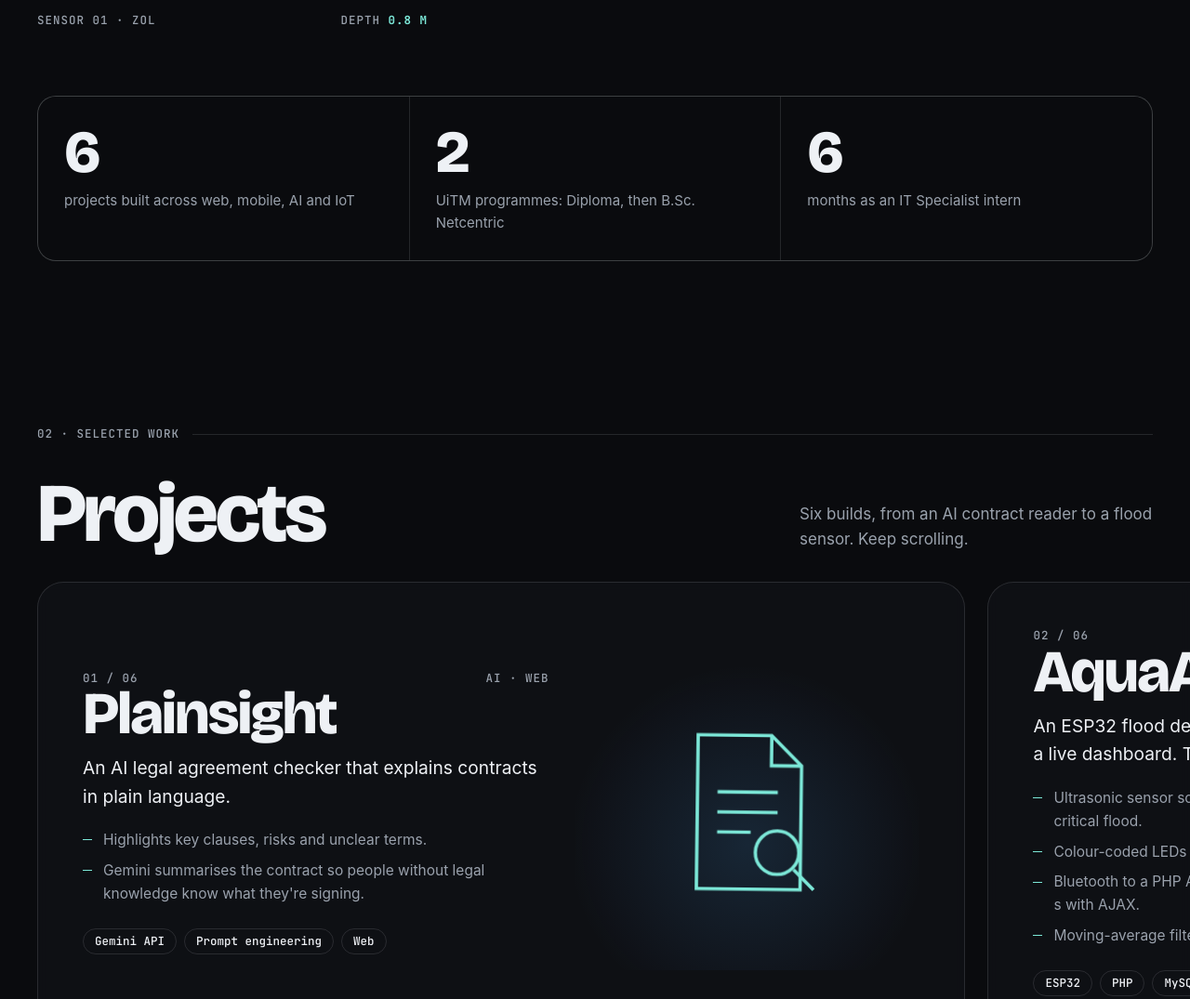
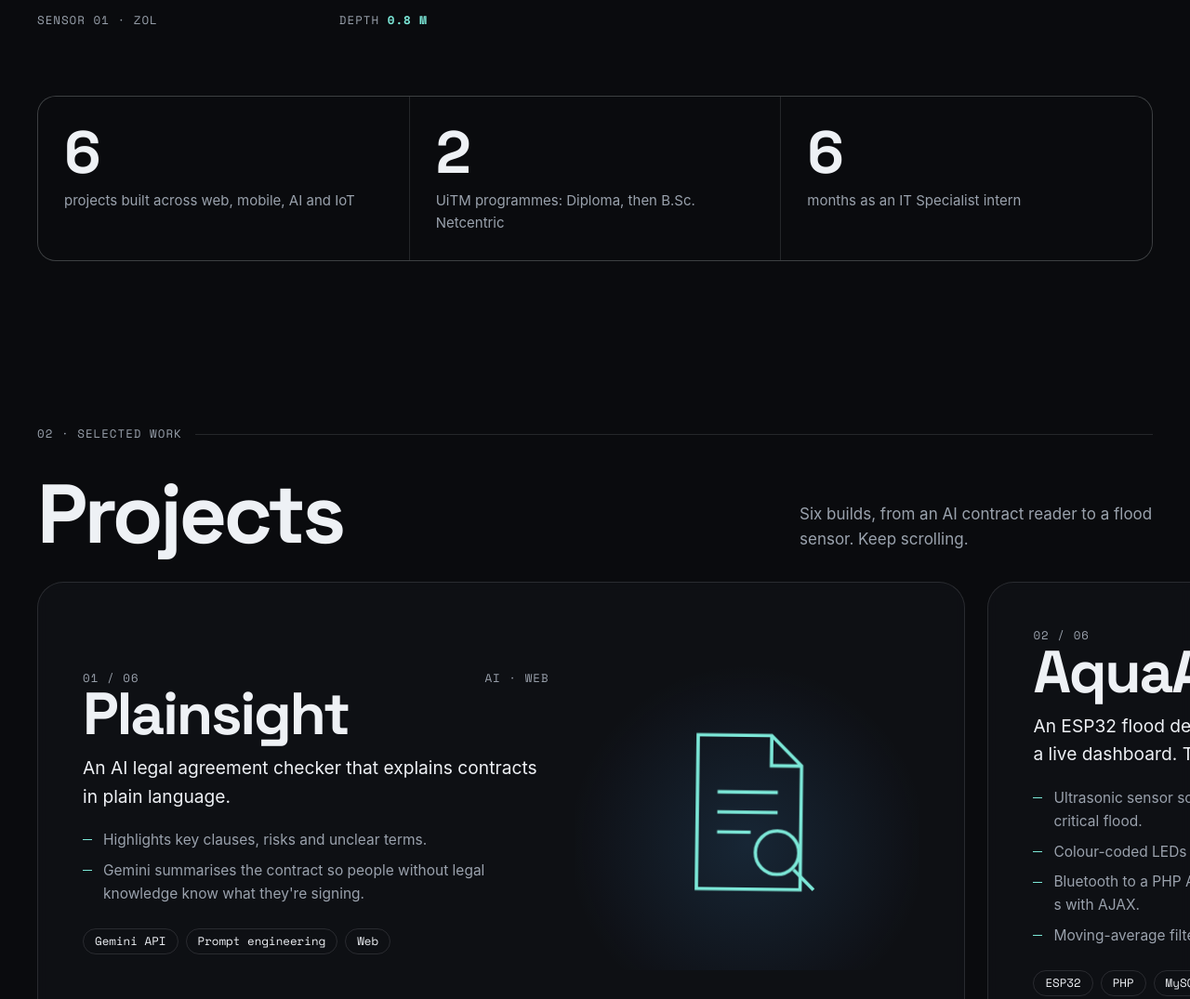
Before and after one commit to ZolfahmizalKhairudin/ZolfahmizalKhairudin.github.io, a plain HTML site: page index.html in a window 1280 px wide. Shown: the part 1567-2642 px from the top of the page at 93% size. Drawn offline with nearby package versions, Linux system fonts and the light colour scheme.

Commit message:
Switch fonts to Space Grotesk and Space Mono
Co-Authored-By: Claude Opus 5.5 <noreply@anthropic.com>

```diff
--- a/index.html
+++ b/index.html
@@ -8,14 +8,14 @@
 <meta name="theme-color" content="#0a0b0e">
 <link rel="preconnect" href="https://fonts.googleapis.com">
 <link rel="preconnect" href="https://fonts.gstatic.com" crossorigin>
-<link href="https://fonts.googleapis.com/css2?family=Bricolage+Grotesque:opsz,wght@12..96,500;12..96,700;12..96,800&family=JetBrains+Mono:wght@500;700&display=swap" rel="stylesheet">
+<link href="https://fonts.googleapis.com/css2?family=Space+Grotesk:wght@500;600;700&family=Space+Mono:wght@400;700&display=swap" rel="stylesheet">
 <style>
   :root {
     --bg: #0a0b0e; --text: #eef1f5; --mute: #9aa2ad; --line: rgba(238,241,245,.12);
     --aqua: #7ce8d8; --blue: #4fb3ff; --amber: #ffc24b; --red: #ff6b6b;
     --lvl: var(--aqua);
-    --display: "Bricolage Grotesque", "Segoe UI", system-ui, sans-serif;
-    --mono: "JetBrains Mono", ui-monospace, Consolas, monospace;
+    --display: "Space Grotesk", "Segoe UI", system-ui, sans-serif;
+    --mono: "Space Mono", ui-monospace, Consolas, monospace;
     --body: -apple-system, BlinkMacSystemFont, "Inter", "Segoe UI", system-ui, sans-serif;
   }
   * { box-sizing: border-box; }
@@ -65,7 +65,7 @@
   .nav { position: fixed; inset: 0 0 auto; z-index: 30; }
   .nav::before { content: ""; position: absolute; inset: 0 0 -28px; background: linear-gradient(var(--bg) 45%, rgba(10,11,14,0)); pointer-events: none; }
   .nav .wrap { position: relative; display: flex; align-items: center; justify-content: space-between; height: 72px; }
-  .logo { font: 800 20px/1 var(--display); letter-spacing: -.02em; text-decoration: none; }
+  .logo { font: 700 20px/1 var(--display); letter-spacing: -.02em; text-decoration: none; }
   .logo span { color: var(--aqua); }
   .nav ul { display: flex; gap: 4px; margin: 0; padding: 4px; list-style: none; border: 1px solid var(--line); border-radius: 999px; background: rgba(10,11,14,.6); backdrop-filter: blur(10px); }
   .nav ul a { display: inline-flex; align-items: center; min-height: 40px; padding: 0 14px; border-radius: 999px; font-size: 14px; font-weight: 600; text-decoration: none; transition: background-color .2s, color .2s; }
@@ -77,7 +77,7 @@
   .hero { display: grid; align-content: end; min-height: 100svh; padding: 120px 0 72px; }
   .hero .mono { margin: 0 0 28px; }
   .hero .mono i { display: inline-block; width: 8px; height: 8px; margin-right: 10px; border-radius: 50%; background: var(--aqua); box-shadow: 0 0 0 4px rgba(124,232,216,.18); vertical-align: 1px; }
-  h1 { margin: 0; font: 800 clamp(56px, 12.5vw, 196px)/.86 var(--display); letter-spacing: -.045em; }
+  h1 { margin: 0; font: 700 clamp(56px, 12.5vw, 196px)/.86 var(--display); letter-spacing: -.045em; }
   h1 .soft { color: transparent; -webkit-text-stroke: 1.5px var(--text); }
   .line { display: block; overflow: hidden; padding-bottom: .04em; }
   .line > span { display: inline-block; }
@@ -95,7 +95,7 @@
   .sec { padding: clamp(56px, 7vw, 96px) 0; }
   .sec-label { display: flex; align-items: center; gap: 14px; margin: 0 0 36px; }
   .sec-label::after { content: ""; flex: 1; height: 1px; background: var(--line); }
-  h2 { margin: 0; font: 800 clamp(40px, 7vw, 104px)/.92 var(--display); letter-spacing: -.04em; }
+  h2 { margin: 0; font: 700 clamp(40px, 7vw, 104px)/.92 var(--display); letter-spacing: -.04em; }
 
   .about-text { max-width: 1040px; margin: 0; font: 700 clamp(24px, 2.9vw, 44px)/1.2 var(--display); letter-spacing: -.02em; }
   .about-text .word { display: inline-block; white-space: pre; }
@@ -122,7 +122,7 @@
   .ava { width: 28px; height: 28px; margin-right: 10px; border-radius: 50%; object-fit: cover; object-position: 50% 12%; vertical-align: middle; border: 1px solid var(--line); }
   .stats { display: grid; grid-template-columns: repeat(3, 1fr); gap: 1px; margin-top: 72px; border: 1px solid var(--line); border-radius: 20px; overflow: hidden; background: var(--line); }
   .stat { padding: 28px; background: var(--bg); }
-  .stat b { display: block; font: 800 clamp(40px, 5vw, 64px)/1 var(--display); letter-spacing: -.03em; }
+  .stat b { display: block; font: 700 clamp(40px, 5vw, 64px)/1 var(--display); letter-spacing: -.03em; }
   .stat span { display: block; margin-top: 8px; color: var(--mute); font-size: 15px; }
   @media (max-width: 640px) { .stats { grid-template-columns: 1fr; } }
 
@@ -132,7 +132,7 @@
   .track { display: grid; gap: 20px; }
   .panel { position: relative; display: grid; grid-template-columns: 1fr; gap: 28px; padding: clamp(24px, 4vw, 48px); border: 1px solid var(--line); border-radius: 28px; background: rgba(16,18,23,.82); backdrop-filter: blur(6px); overflow: hidden; }
   .panel-top { display: flex; justify-content: space-between; gap: 12px; }
-  .panel h3 { margin: 0 0 12px; font: 800 clamp(36px, 5vw, 72px)/.95 var(--display); letter-spacing: -.035em; }
+  .panel h3 { margin: 0 0 12px; font: 700 clamp(36px, 5vw, 72px)/.95 var(--display); letter-spacing: -.035em; }
   .panel .pitch { margin: 0; max-width: 520px; font-size: clamp(17px, 1.5vw, 20px); }
   .panel ul { margin: 20px 0 0; padding: 0; list-style: none; color: var(--mute); font-size: 15.5px; }
   .panel li { position: relative; padding-left: 22px; }
@@ -165,7 +165,7 @@
 
   /* skills */
   .marquee { display: flex; overflow: hidden; margin: 56px 0; border-block: 1px solid var(--line); padding: 22px 0; -webkit-mask: linear-gradient(90deg, transparent, #000 10%, #000 90%, transparent); mask: linear-gradient(90deg, transparent, #000 10%, #000 90%, transparent); }
-  .marquee-row { display: flex; flex: none; gap: 48px; padding-right: 48px; font: 800 clamp(32px, 5vw, 64px)/1 var(--display); letter-spacing: -.03em; white-space: nowrap; animation: slide 38s linear infinite; }
+  .marquee-row { display: flex; flex: none; gap: 48px; padding-right: 48px; font: 700 clamp(32px, 5vw, 64px)/1 var(--display); letter-spacing: -.03em; white-space: nowrap; animation: slide 38s linear infinite; }
   .marquee-row span:nth-child(even) { color: transparent; -webkit-text-stroke: 1px var(--mute); }
   @keyframes slide { to { transform: translateX(-100%); } }
   .groups { display: grid; grid-template-columns: repeat(3, 1fr); gap: 1px; border: 1px solid var(--line); border-radius: 20px; overflow: hidden; background: var(--line); }
```
